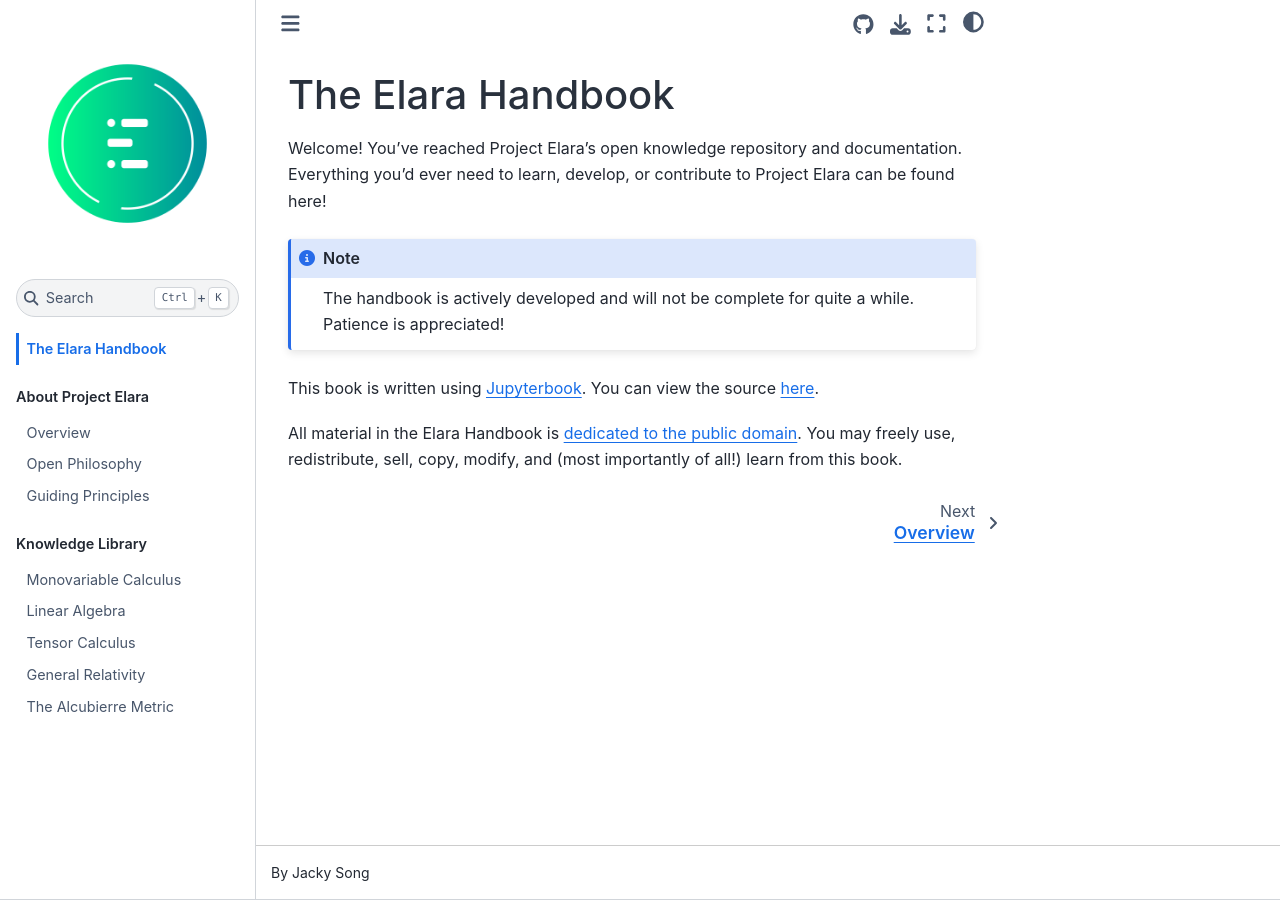
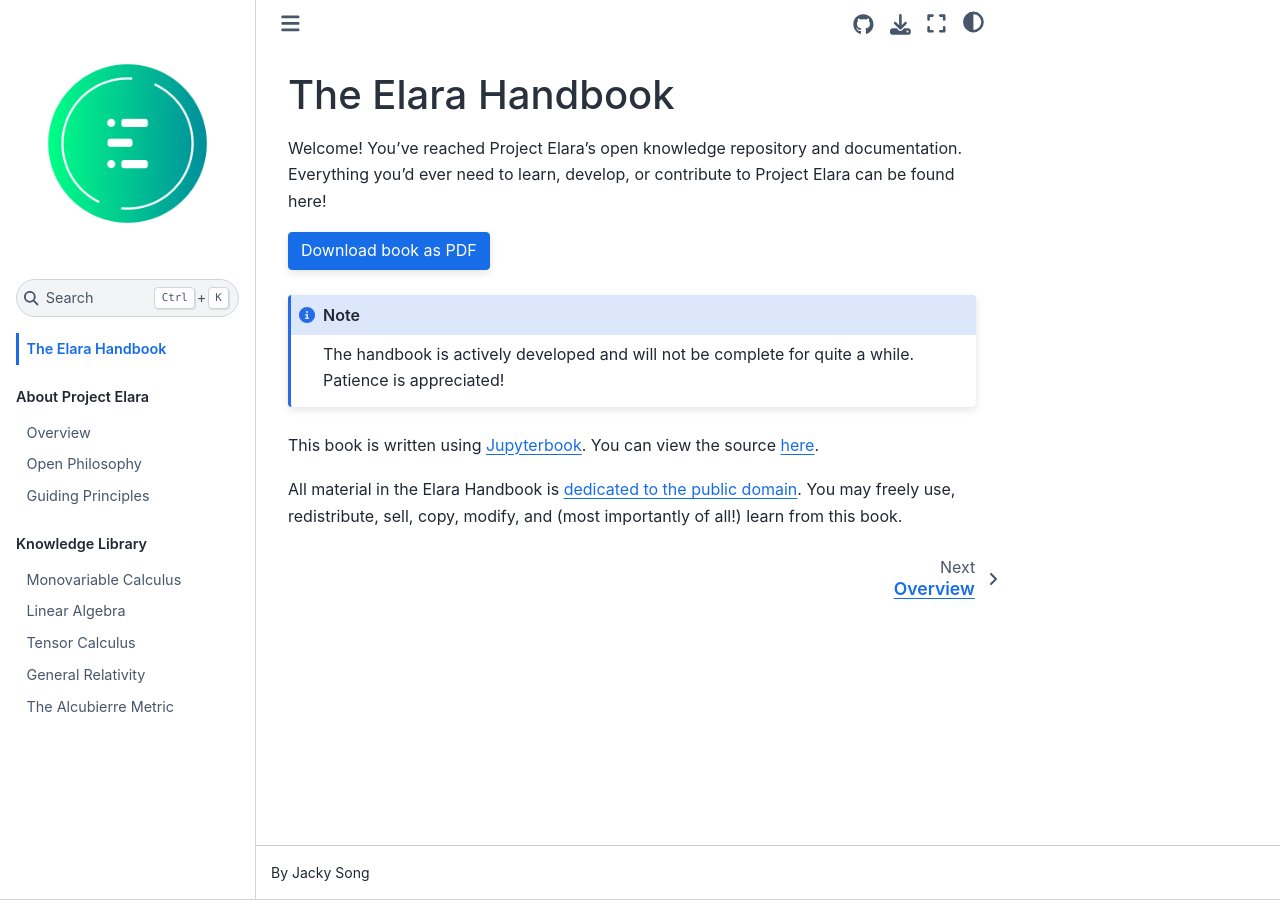
Before and after one commit to elaraproject/elara-handbook, a Jupyter Book: the page built from book/intro.md, in a window 1280 px wide. Built offline with Jupyter Book 1.0.4 settings and Sphinx 7.4.7 and the Sphinx Book theme 1.1.4, drawn with Linux system fonts in a browser that asks for light colours.

Commit message:
Refactored workflow and added link to book PDF

````diff
--- a/book/intro.md
+++ b/book/intro.md
@@ -1,6 +1,12 @@
 # The Elara Handbook
 
 Welcome! You've reached Project Elara's open knowledge repository and documentation. Everything you'd ever need to learn, develop, or contribute to Project Elara can be found here!
+
+```{button-link} https://github.com/elaraproject/elara-handbook/releases
+:color: primary
+:shadow:
+Download book as PDF
+```
 
 ```{note}
 The handbook is actively developed and will not be complete for quite a while. Patience is appreciated!
````
Also changed, not shown: 1 other file.
